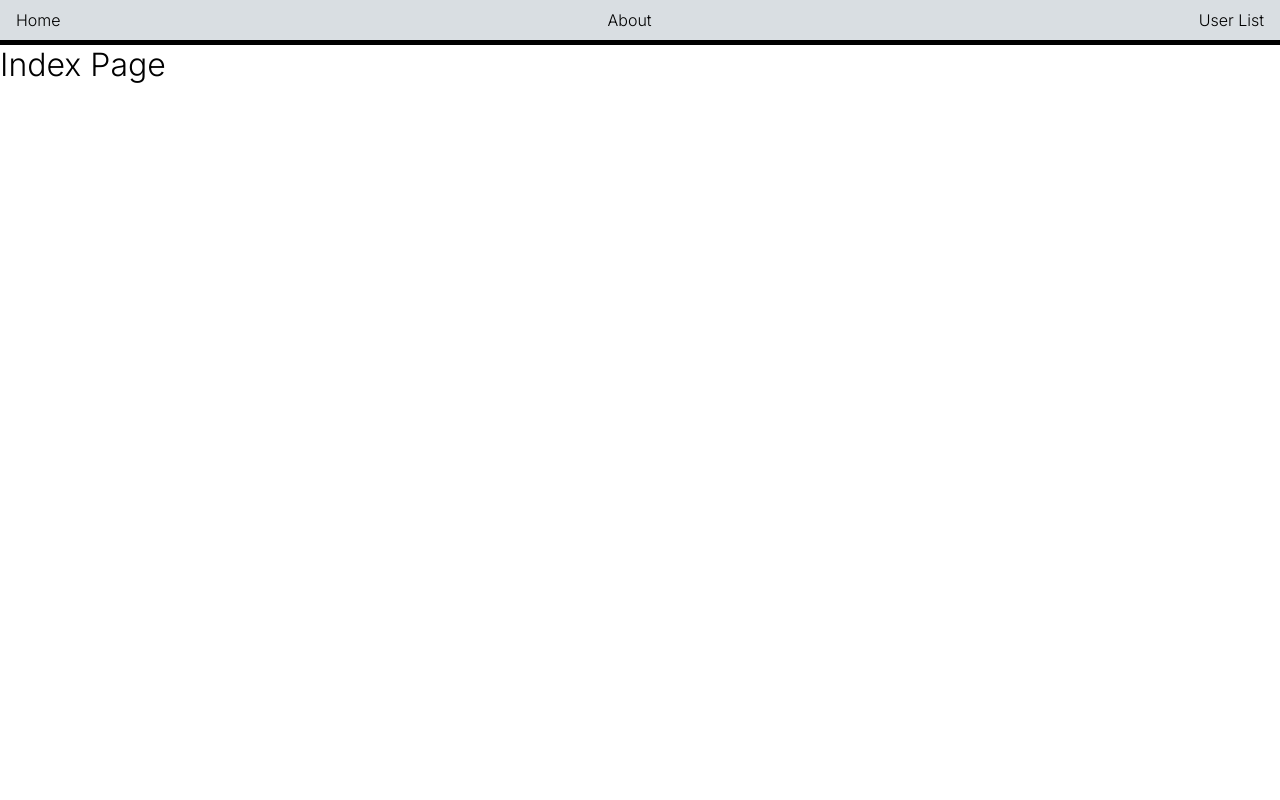
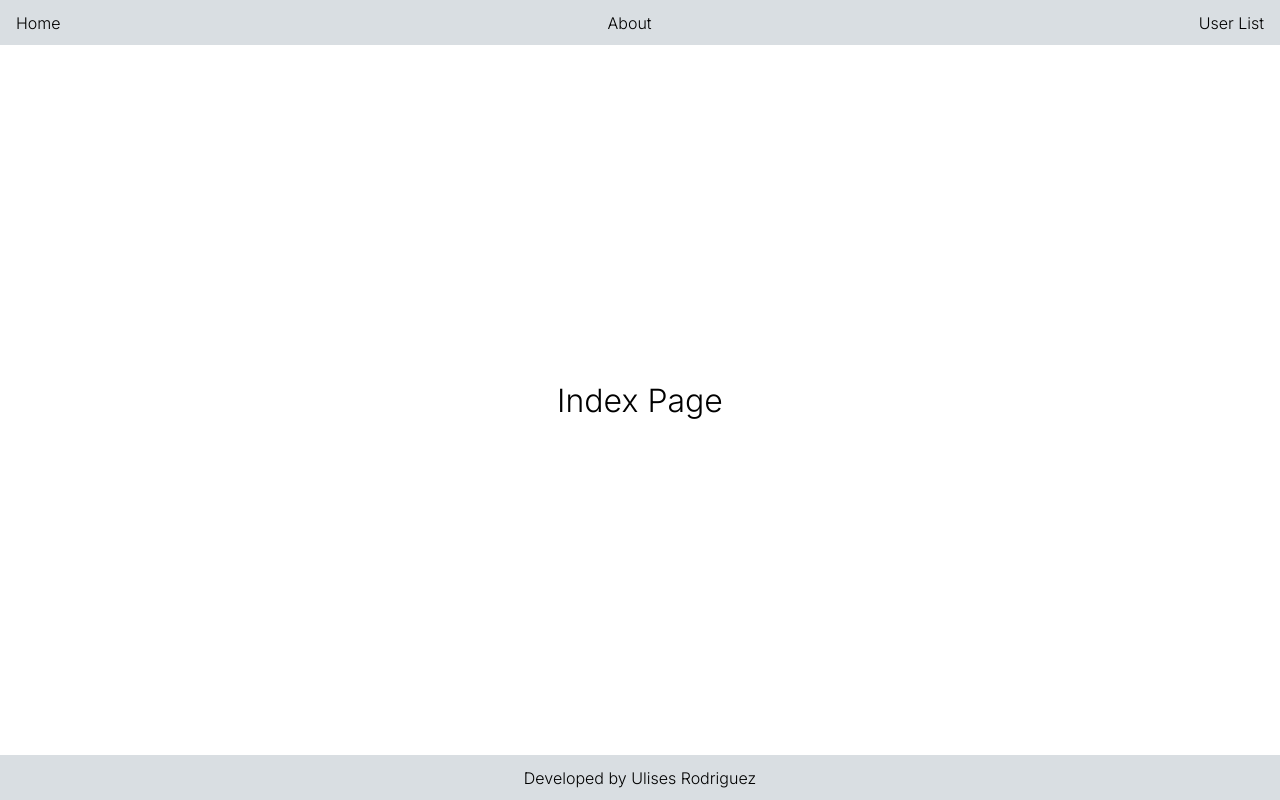
Before and after one commit to eNewery/UsersList, a Next.js app: page / in a window 1280 px wide. Built offline with nearby package versions, Linux system fonts and the light colour scheme.

Commit message:
changes in the styles, adding footer, changing the metadata of head

```diff
--- a/app/globals.css
+++ b/app/globals.css
@@ -13,6 +13,16 @@ height: 100%;
 width: 100%;
 background-color: rgb(255, 255, 255);
 }
+body{
+    display: flex;
+    flex-direction: column;
+    justify-content: space-between;
+}
+main{
+    display: flex;
+    justify-content: center;
+    align-items: center;
+}
 /* NAVBAR */
 .navigationBar{
 display: flex;
@@ -22,7 +32,6 @@ justify-content: space-between;
 align-items: center;
 padding: 1em;
 background-color: rgb(217, 222, 226);
-border-bottom: 5px solid black;
 }
 
 /* NAVBAR */
@@ -37,7 +46,6 @@ border-bottom: 5px solid black;
 }
 .userList{
     text-align: center;
-    margin: 0.4em 0 0 0;
 }
 .userCard{
     display: flex;
@@ -48,7 +56,12 @@ justify-content: center;
     background-color: rgb(217, 222, 226);
     padding: 1em;
     border-radius: 1em;
-    box-shadow: 0.3em 0.3em 0 0 black;
+    box-shadow: 0em 0.2em 0.5em 0 black;
+    transition:1s;
+}
+.userCard:hover{
+    transform: translateY(-0.3em);
+    transition:1s;
 }
 .userLeft{
     display: flex;
@@ -90,7 +103,7 @@ border-radius: 50%;
     display: flex;
     width: 70%;
     height: 50%;
-    box-shadow: 0.7em 0.7em 0 0 black;
+    box-shadow: 0.3em 0.3em 0.5em 0 black;
 }
 .userDetailContainer div{
     display: flex;
@@ -100,3 +113,15 @@ border-radius: 50%;
 
 }
 /*  USER  */
+
+/* FOOTER */
+.footer{
+    display: flex;
+    width: 100%;
+    height: 45px;
+    justify-content: center;
+    align-items: center;
+    padding: 1em;
+    background-color: rgb(217, 222, 226);
+}
+/* FOOTER */
--- a/app/layout.jsx
+++ b/app/layout.jsx
@@ -1,3 +1,4 @@
+import Footer from "@/components/footer"
 import Navigation from "../components/navigation"
 import './globals.css'
 import { Inter } from 'next/font/google'
@@ -5,7 +6,7 @@ import { Inter } from 'next/font/google'
 const inter = Inter({ subsets: ['latin'] })
 
 export const metadata = {
-  title: 'Create Next App',
+  title: 'Index Page',
   description: 'Generated by create next app',
 }
 
@@ -16,6 +17,7 @@ export default function RootLayout({ children }) {
       <body className={inter.className}>
 <Navigation/>
         {children}
+        <Footer/>
       </body>
     </html>
   )
--- /dev/null
+++ b/components/footer.jsx
@@ -0,0 +1,9 @@
+import React from 'react'
+
+function Footer() {
+  return (
+<div className='footer'>Developed by Ulises Rodriguez</div>
+  )
+}
+
+export default Footer;
```
Also changed, not shown: app/users/[id]/page.jsx (+13 -4 lines), components/usersContext.jsx (added).
